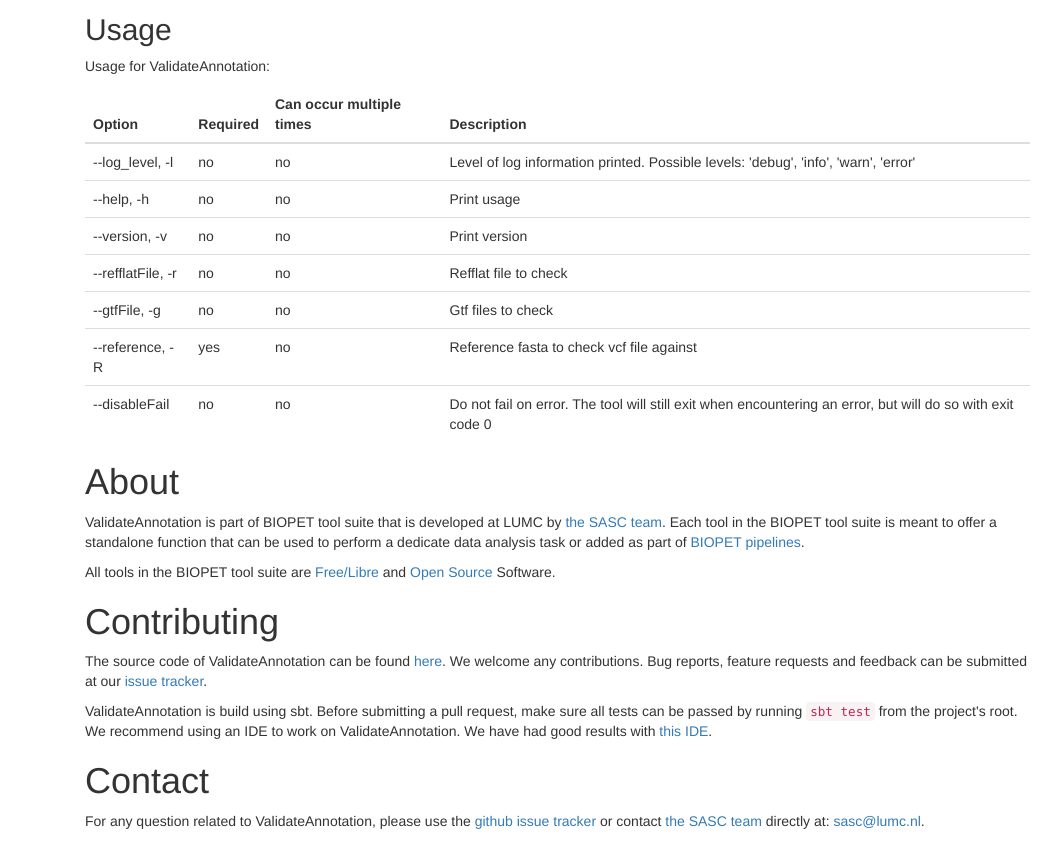
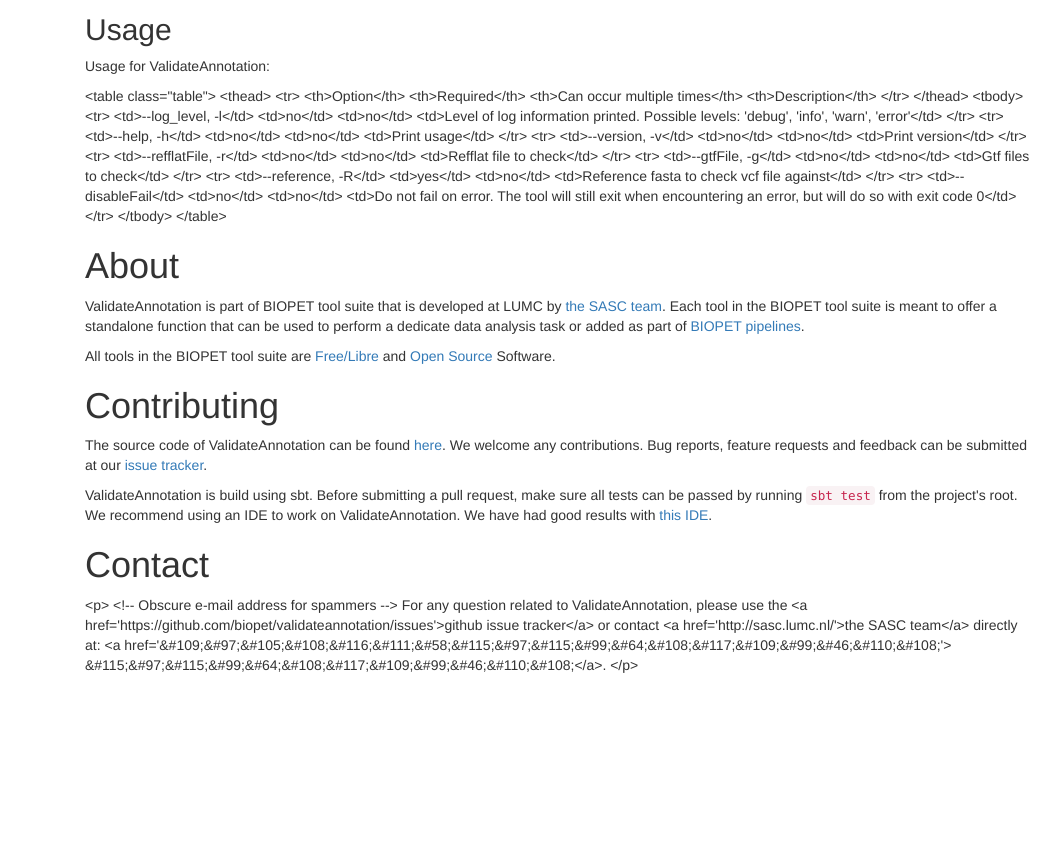
Before and after one commit to biopet/validateannotation, a plain HTML site: page develop/index.html in a window 1280 px wide. Shown: the part 800-1641 px from the top of the page, without its empty margins (180-1241 px from the left). After the commit the page ends 1485 px from the top, so only its background shows below. Drawn offline with nearby package versions, Linux system fonts and the light colour scheme.

Commit message:
updated site

```diff
--- a/develop/index.html
+++ b/develop/index.html
@@ -116,60 +116,60 @@
 
         <h2 id="usage" class="section">Usage</h2>
         <p>Usage for ValidateAnnotation:</p>
-        <table class="table">
-          <thead>
-            <tr>
-              <th>Option</th>
-              <th>Required</th>
-              <th>Can occur multiple times</th>
-              <th>Description</th>
-            </tr>
-          </thead>
-          <tbody>
-            <tr>
-              <td>--log_level, -l</td>
-              <td>no</td>
-              <td>no</td>
-              <td>Level of log information printed. Possible levels: &#39;debug&#39;, &#39;info&#39;, &#39;warn&#39;, &#39;error&#39;</td>
-            </tr>
-            <tr>
-              <td>--help, -h</td>
-              <td>no</td>
-              <td>no</td>
-              <td>Print usage</td>
-            </tr>
-            <tr>
-              <td>--version, -v</td>
-              <td>no</td>
-              <td>no</td>
-              <td>Print version</td>
-            </tr>
-            <tr>
-              <td>--refflatFile, -r</td>
-              <td>no</td>
-              <td>no</td>
-              <td>Refflat file to check</td>
-            </tr>
-            <tr>
-              <td>--gtfFile, -g</td>
-              <td>no</td>
-              <td>no</td>
-              <td>Gtf files to check</td>
-            </tr>
-            <tr>
-              <td>--reference, -R</td>
-              <td>yes</td>
-              <td>no</td>
-              <td>Reference fasta to check vcf file against</td>
-            </tr>
-            <tr>
-              <td>--disableFail</td>
-              <td>no</td>
-              <td>no</td>
-              <td>Do not fail on error. The tool will still exit when encountering an error, but will do so with exit code 0</td>
-            </tr>
-          </tbody>
-        </table>
+        <p>&lt;table class=&quot;table&quot;&gt;
+          &lt;thead&gt;
+            &lt;tr&gt;
+              &lt;th&gt;Option&lt;/th&gt;
+              &lt;th&gt;Required&lt;/th&gt;
+              &lt;th&gt;Can occur multiple times&lt;/th&gt;
+              &lt;th&gt;Description&lt;/th&gt;
+            &lt;/tr&gt;
+          &lt;/thead&gt;
+          &lt;tbody&gt;
+            &lt;tr&gt;
+              &lt;td&gt;--log_level, -l&lt;/td&gt;
+              &lt;td&gt;no&lt;/td&gt;
+              &lt;td&gt;no&lt;/td&gt;
+              &lt;td&gt;Level of log information printed. Possible levels: &#39;debug&#39;, &#39;info&#39;, &#39;warn&#39;, &#39;error&#39;&lt;/td&gt;
+            &lt;/tr&gt;
+            &lt;tr&gt;
+              &lt;td&gt;--help, -h&lt;/td&gt;
+              &lt;td&gt;no&lt;/td&gt;
+              &lt;td&gt;no&lt;/td&gt;
+              &lt;td&gt;Print usage&lt;/td&gt;
+            &lt;/tr&gt;
+            &lt;tr&gt;
+              &lt;td&gt;--version, -v&lt;/td&gt;
+              &lt;td&gt;no&lt;/td&gt;
+              &lt;td&gt;no&lt;/td&gt;
+              &lt;td&gt;Print version&lt;/td&gt;
+            &lt;/tr&gt;
+            &lt;tr&gt;
+              &lt;td&gt;--refflatFile, -r&lt;/td&gt;
+              &lt;td&gt;no&lt;/td&gt;
+              &lt;td&gt;no&lt;/td&gt;
+              &lt;td&gt;Refflat file to check&lt;/td&gt;
+            &lt;/tr&gt;
+            &lt;tr&gt;
+              &lt;td&gt;--gtfFile, -g&lt;/td&gt;
+              &lt;td&gt;no&lt;/td&gt;
+              &lt;td&gt;no&lt;/td&gt;
+              &lt;td&gt;Gtf files to check&lt;/td&gt;
+            &lt;/tr&gt;
+            &lt;tr&gt;
+              &lt;td&gt;--reference, -R&lt;/td&gt;
+              &lt;td&gt;yes&lt;/td&gt;
+              &lt;td&gt;no&lt;/td&gt;
+              &lt;td&gt;Reference fasta to check vcf file against&lt;/td&gt;
+            &lt;/tr&gt;
+            &lt;tr&gt;
+              &lt;td&gt;--disableFail&lt;/td&gt;
+              &lt;td&gt;no&lt;/td&gt;
+              &lt;td&gt;no&lt;/td&gt;
+              &lt;td&gt;Do not fail on error. The tool will still exit when encountering an error, but will do so with exit code 0&lt;/td&gt;
+            &lt;/tr&gt;
+          &lt;/tbody&gt;
+        &lt;/table&gt;</p>
 
         <h1 id="about" class="section">About</h1>
         <p>ValidateAnnotation is part of BIOPET tool suite that is developed at LUMC by <a href="http://sasc.lumc.nl/">the SASC team</a>.
@@ -187,14 +187,14 @@
         good results with <a href="https://www.jetbrains.com/idea/">this IDE</a>.</p>
 
         <h1 id="contact" class="section">Contact</h1>
-        <p>
-          <!-- Obscure e-mail address for spammers -->
+        <p>&lt;p&gt;
+          &lt;!-- Obscure e-mail address for spammers --&gt;
         For any question related to ValidateAnnotation, please use the
-        <a href='https://github.com/biopet/validateannotation/issues'>github issue tracker</a>
+        &lt;a href=&#39;https://github.com/biopet/validateannotation/issues&#39;&gt;github issue tracker&lt;/a&gt;
         or contact
-         <a href='http://sasc.lumc.nl/'>the SASC team</a> directly at: <a href='&#109;&#97;&#105;&#108;&#116;&#111;&#58;&#115;&#97;&#115;&#99;&#64;&#108;&#117;&#109;&#99;&#46;&#110;&#108;'>
-        &#115;&#97;&#115;&#99;&#64;&#108;&#117;&#109;&#99;&#46;&#110;&#108;</a>.
-        </p>
+         &lt;a href=&#39;http://sasc.lumc.nl/&#39;&gt;the SASC team&lt;/a&gt; directly at: &lt;a href=&#39;&amp;#109;&amp;#97;&amp;#105;&amp;#108;&amp;#116;&amp;#111;&amp;#58;&amp;#115;&amp;#97;&amp;#115;&amp;#99;&amp;#64;&amp;#108;&amp;#117;&amp;#109;&amp;#99;&amp;#46;&amp;#110;&amp;#108;&#39;&gt;
+        &amp;#115;&amp;#97;&amp;#115;&amp;#99;&amp;#64;&amp;#108;&amp;#117;&amp;#109;&amp;#99;&amp;#46;&amp;#110;&amp;#108;&lt;/a&gt;.
+        &lt;/p&gt;</p>
 
       </div>
     </div>
```
